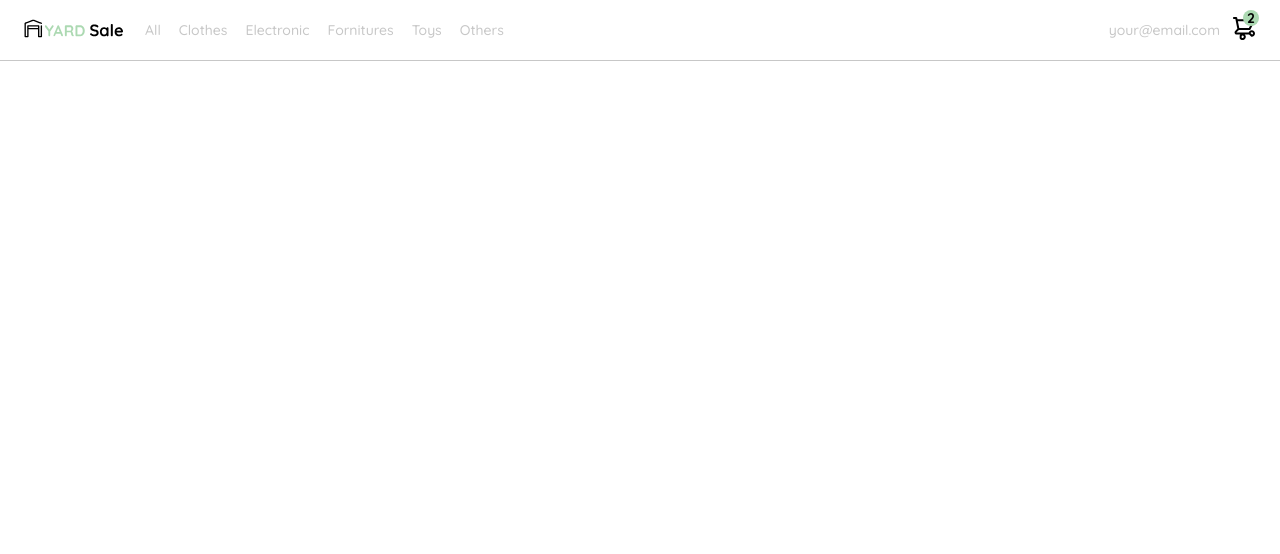
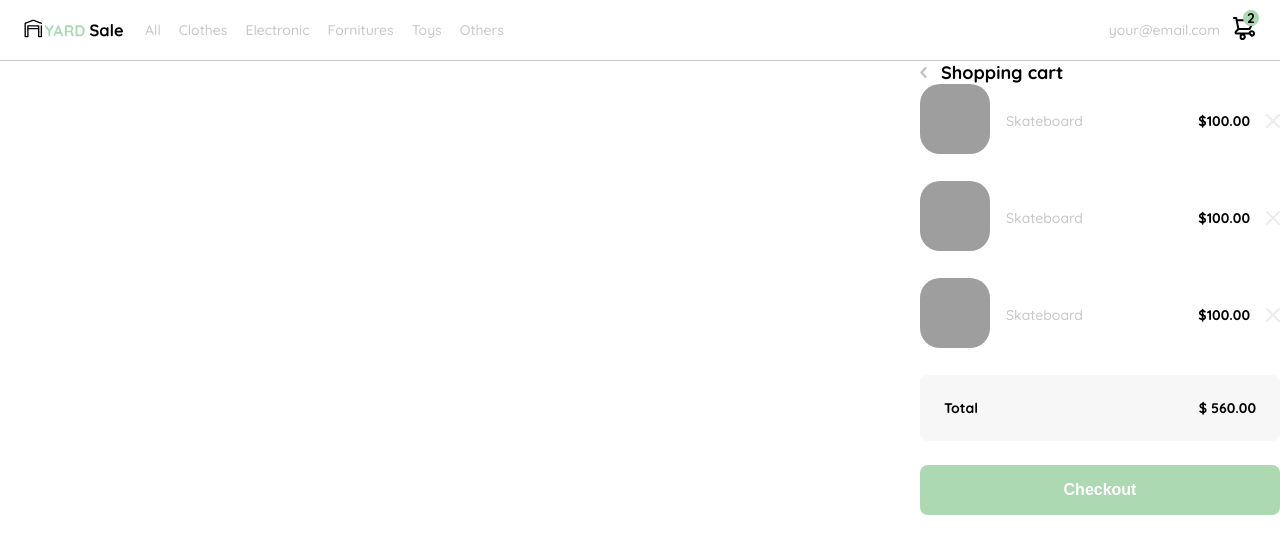
Before and after one commit to ChatoR3/proyectoTienda, a plain HTML site: page index.html in a window 1280 px wide. Drawn offline with Linux system fonts and the light colour scheme; grey boxes are pictures that could not be loaded.

Commit message:
Se empieza a actualizar la parte de Shopping Cart, la parte de aside

```diff
--- a/css/index/indexDesktop.css
+++ b/css/index/indexDesktop.css
@@ -93,6 +93,7 @@ nav .mobile-menu{
 
 .navbar-shopping-cart{
     position: relative;
+    cursor: pointer;
 }
 
 .navbar-shopping-cart div{
@@ -153,3 +154,97 @@ nav .mobile-menu{
     display: inline-block;
     margin-bottom: 2rem;
 }
+
+/*Shopping cart*/
+.product-detail{
+    width: 36rem;
+    padding-bottom: 2.4rem;
+    position: absolute;
+    right: 0;
+}
+
+.title-container{
+    display: flex;
+}
+
+.title-container img{
+    transform: rotate(180deg);
+    margin-right: 1.4rem;
+}
+
+.order{
+    display: grid;
+    grid-template-columns: auto 1fr;
+    gap: 1.6rem;
+    align-items: center;
+    background-color: var(--text-input-field);
+    margin-bottom: 2.4rem;
+    border-radius: .8rem;
+    padding: 2.4rem 2.4rem;
+}
+
+.order p:nth-child(1){
+    display: flex;
+    flex-direction: column;
+}
+
+.order p span:nth-child(1){
+    font-size: var(--sm);
+    font-weight: bold;
+    justify-content: center;
+    text-align: center;
+}
+
+.title{
+    font-size: var(--lg);
+    font-weight: bold;
+}
+
+.order p:nth-child(2){
+    text-align: end;
+    font-size: var(--sm);
+    font-weight: bold;
+    display: flex;
+    flex-direction: column;
+}
+
+.shopping-cart{
+    display: grid;
+    grid-template-columns: auto 1fr auto auto;
+    gap: 1.6rem;
+    margin-bottom: 2.4rem;
+    align-items: center;
+}
+
+.shopping-cart figure{
+    margin: 0;
+}
+
+.shopping-cart figure img{
+    width: 7rem;
+    height: 7rem;
+    border-radius: 2rem;
+    object-fit: cover;
+}
+
+.shopping-cart p:nth-child(2){
+    font-size: var(--sm);
+    color: var(--very-light-pink);
+}
+
+.shopping-cart p:nth-child(3){
+    font-size: var(--sm);
+    font-weight: bold;
+}
+
+.primary-button{
+    background-color: var(--hospital-green);
+    border-radius: .8rem;
+    border: none;
+    color: var(--white);
+    width: 100%;
+    cursor: pointer;
+    font-size: var(--md);
+    font-weight: bold;
+    height: 5rem;
+}
--- a/css/index/indexMobile.css
+++ b/css/index/indexMobile.css
@@ -96,6 +96,7 @@ nav .desktop-menu{
 
 .navbar-shopping-cart{
     position: relative;
+    cursor: pointer;
 }
 
 .navbar-shopping-cart div{
@@ -160,3 +161,97 @@ nav .desktop-menu{
     position: absolute;
     bottom: -17.5rem;
 }
+
+/*Shopping cart*/
+.product-detail{
+    width: 36rem;
+    padding-bottom: 2.4rem;
+    position: absolute;
+    right: 0;
+}
+
+.title-container{
+    display: flex;
+}
+
+.title-container img{
+    transform: rotate(180deg);
+    margin-right: 1.4rem;
+}
+
+.order{
+    display: grid;
+    grid-template-columns: auto 1fr;
+    gap: 1.6rem;
+    align-items: center;
+    background-color: var(--text-input-field);
+    margin-bottom: 2.4rem;
+    border-radius: .8rem;
+    padding: 2.4rem 2.4rem;
+}
+
+.order p:nth-child(1){
+    display: flex;
+    flex-direction: column;
+}
+
+.order p span:nth-child(1){
+    font-size: var(--sm);
+    font-weight: bold;
+    justify-content: center;
+    text-align: center;
+}
+
+.title{
+    font-size: var(--lg);
+    font-weight: bold;
+}
+
+.order p:nth-child(2){
+    text-align: end;
+    font-size: var(--sm);
+    font-weight: bold;
+    display: flex;
+    flex-direction: column;
+}
+
+.shopping-cart{
+    display: grid;
+    grid-template-columns: auto 1fr auto auto;
+    gap: 1.6rem;
+    margin-bottom: 2.4rem;
+    align-items: center;
+}
+
+.shopping-cart figure{
+    margin: 0;
+}
+
+.shopping-cart figure img{
+    width: 7rem;
+    height: 7rem;
+    border-radius: 2rem;
+    object-fit: cover;
+}
+
+.shopping-cart p:nth-child(2){
+    font-size: var(--sm);
+    color: var(--very-light-pink);
+}
+
+.shopping-cart p:nth-child(3){
+    font-size: var(--sm);
+    font-weight: bold;
+}
+
+.primary-button{
+    background-color: var(--hospital-green);
+    border-radius: .8rem;
+    border: none;
+    color: var(--white);
+    width: 100%;
+    cursor: pointer;
+    font-size: var(--md);
+    font-weight: bold;
+    height: 5rem;
+}
--- a/index.html
+++ b/index.html
@@ -114,6 +114,57 @@
         </div>
     </nav>
 
+    <aside class="product-detail">
+        <div class="title-container">
+            <img src="./img/icons/flechita.svg" alt="arrow">
+            <p class="title">Shopping cart</p>
+        </div>
+
+        <div class="my-order-content">
+            <div class="shopping-cart">
+                 <figure>
+                     <img src="https://images.pexels.com/photos/3256741/pexels-photo-3256741.jpeg?cs=srgb&dl=pexels-nothing-ahead-3256741.jpg&fm=jpg&_gl=1*17vpvak*_ga*MjkxNzYzNDM1LjE2NjE4NzkwNDA.*_ga_8JE65Q40S6*MTY2NjAzNTEyNy42LjEuMTY2NjAzNTIxOC4wLjAuMA.." alt="skateboard">
+                 </figure>
+                 <p>Skateboard</p>
+                 <p>$100.00</p>
+                 <img src="./img/icons/icon_close.png" alt="close">
+             </div>
+
+            <div class="shopping-cart">
+                 <figure>
+                     <img src="https://images.pexels.com/photos/3256741/pexels-photo-3256741.jpeg?cs=srgb&dl=pexels-nothing-ahead-3256741.jpg&fm=jpg&_gl=1*17vpvak*_ga*MjkxNzYzNDM1LjE2NjE4NzkwNDA.*_ga_8JE65Q40S6*MTY2NjAzNTEyNy42LjEuMTY2NjAzNTIxOC4wLjAuMA.." alt="skateboard">
+                 </figure>
+                 <p>Skateboard</p>
+                 <p>$100.00</p>
+                 <img src="./img/icons/icon_close.png" alt="close">
+            </div>
+
+            <div class="shopping-cart">
+                 <figure>
+                 <img src="https://images.pexels.com/photos/3256741/pexels-photo-3256741.jpeg?cs=srgb&dl=pexels-nothing-ahead-3256741.jpg&fm=jpg&_gl=1*17vpvak*_ga*MjkxNzYzNDM1LjE2NjE4NzkwNDA.*_ga_8JE65Q40S6*MTY2NjAzNTEyNy42LjEuMTY2NjAzNTIxOC4wLjAuMA.." alt="skateboard">
+                 </figure>
+                 <p>Skateboard</p>
+                 <p>$100.00</p>
+                 <img src="./img/icons/icon_close.png" alt="close">
+            </div>
+         </div>
+
+         <div class="order">
+            <p>
+              <span>Total</span>
+
+            </p>
+            <p>$ 560.00</p>
+         </div>
+
+        <div class="product-info">
+
+            <button class="primary-button">
+                Checkout
+            </button>
+        </div>
+    </aside>
+
     <script src="./js/main.js"></script>
 </body>
 </html>
--- a/js/main.js
+++ b/js/main.js
@@ -1,10 +1,14 @@
 const menuEmail = document.querySelector('.navbar-email');
+const burgerMenu = document.querySelector('.menu');
+const shoppingCartIcon = document.querySelector('.navbar-shopping-cart');
 const desktopMenu = document.querySelector('.desktop-menu');
-const burgerMenu = document.querySelector('.menu');
 const mobileMenu = document.querySelector('.mobile-menu');
+const aside = document.querySelector('.product-detail');
 
 menuEmail.addEventListener('click', toogleDesktopMenu);
 burgerMenu.addEventListener('click', toggleMobileMenu);
+shoppingCartIcon.addEventListener('click', toogleCarritoAside);
+
 
 function toogleDesktopMenu(){
     desktopMenu.classList.toggle('inactive');
```
